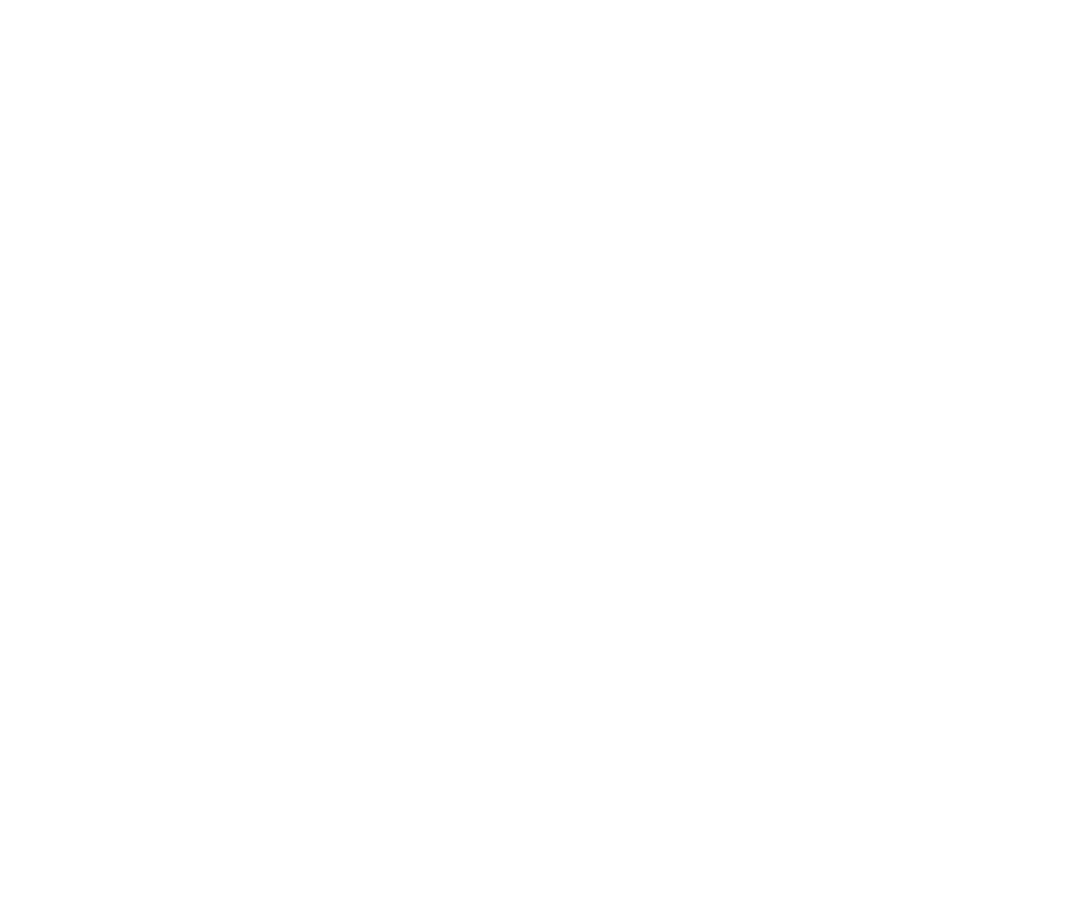
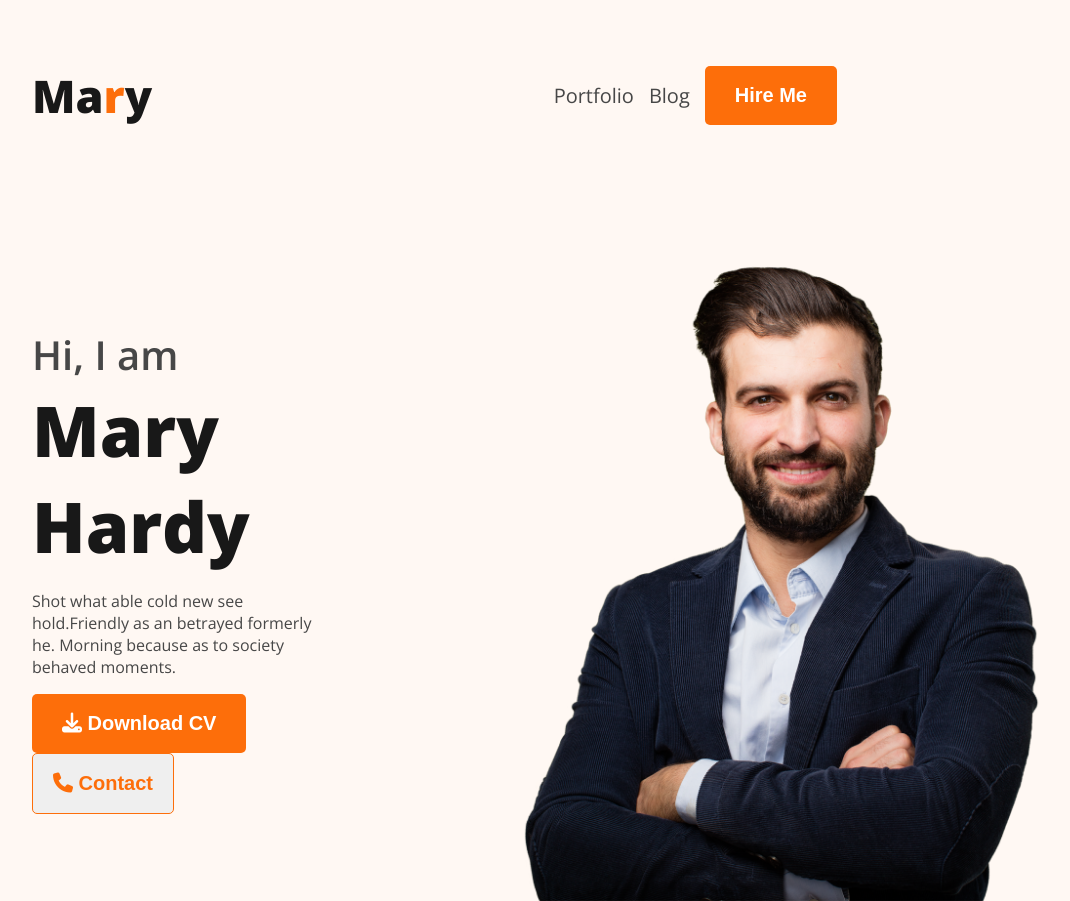
Before and after one commit to aymanahmedkausar120/portfolio-resources-web, a plain HTML site: page index.html in a window 1280 px wide. Shown: the whole page, without its empty margins (198-1268 px from the left). Before the commit the page ends 800 px from the top, so only its background shows below. Drawn offline with nearby package versions, Linux system fonts and the light colour scheme.

Commit message:
banner section addded

```diff
--- a/index.html
+++ b/index.html
@@ -5,11 +5,39 @@
     <meta charset="UTF-8">
     <meta name="viewport" content="width=device-width, initial-scale=1.0">
     <title>portfolio-resources-web</title>
+    <script src="https://kit.fontawesome.com/6a2800182e.js" crossorigin="anonymous"></script>
     <link rel="stylesheet" href="style.css">
 </head>
 
-<body>
-    <header></header>
+<body class="open-sans-font">
+    <header class="primary-bg">
+        <!-- nav bar -->
+        <!-- nav bar -->
+        <nav class="nav-bar">
+            <h3 class="nav-title dark-01">Ma<span class="span-item">r</span>y</h3>
+            <ul class="nav-item-container">
+                <li><a class="dark-02" href="">Portfolio</a></li>
+                <li><a class="dark-02" href="">Blog</a></li>
+                <li><a class="dark-02" href=""><button class="btn-primary">Hire Me</button></a></li>
+            </ul>
+        </nav>
+
+        <!-- banner section -->
+        <!-- banner section -->
+        <div class="banner-container">
+            <div class="banner-content">
+                <h5 class="banner-greeting dark-02">Hi, I am</h5>
+                <h1 class="banner-title dark-01 ">Mary Hardy</h1>
+                <p class="banner-des dark-02">Shot what able cold new see hold.Friendly as an betrayed formerly he.
+                    Morning because as to society behaved moments.</p>
+                <button class="btn-primary"><i class="fa-solid fa-download"></i> Download CV</button> <button
+                    class="call-btn"><i class="fa-solid fa-phone"></i> Contact</button>
+            </div>
+            <img src="images/hardy.png" alt="">
+        </div>
+
+
+    </header>
     <main></main>
     <footer></footer>
 </body>
--- a/style.css
+++ b/style.css
@@ -0,0 +1,201 @@
+/* opens sans google fonts */
+/* opens sans google fonts */
+
+@import url('https://fonts.googleapis.com/css2?family=Open+Sans:ital,wght@0,300..800;1,300..800&display=swap');
+
+
+.open-sans-font {
+    font-family: "Open Sans", sans-serif;
+    font-optical-sizing: auto;
+    font-style: normal;
+    font-variation-settings:
+        "wdth" 100;
+}
+
+
+/* share styles */
+/* share styles */
+
+
+body {
+    margin: 0px;
+}
+
+.primary-bg {
+    background-color: #FFF8F3;
+}
+
+.dark-01 {
+    color: #181818;
+}
+
+.dark-02 {
+    color: #474747;
+}
+
+.btn-primary {
+    color: #FFF;
+    font-size: 20px;
+    font-weight: 700;
+    padding: 18px 30px;
+    border-radius: 5px;
+    border: none;
+    background-color: #FD6E0A;
+}
+
+/* navbar syles */
+/* navbar syles */
+
+
+
+.nav-bar {
+    display: flex;
+    align-items: center;
+    justify-content: space-between;
+    padding: 50px 230px;
+}
+
+.nav-title {
+
+    font-size: 45px;
+    font-weight: 800;
+    margin: 0px 0px;
+}
+
+.nav-item-container {
+    align-items: center;
+}
+
+.span-item {
+    color: #FD6E0A;
+}
+
+.nav-item-container {
+    display: flex;
+}
+
+ul li {
+    list-style: none;
+    margin-right: 15px;
+}
+
+ul li a {
+    text-decoration: none;
+    font-size: 20px;
+}
+
+/* banner styles */
+/* banner styles */
+
+.banner-container {
+    display: flex;
+    padding: 50px 35px 0px 230px;
+    align-items: center;
+    gap: 150px;
+}
+
+.banner-greeting {
+    font-size: 40px;
+    font-weight: 600;
+    margin: 0px 0px;
+}
+
+.banner-title {
+    font-size: 70px;
+    font-weight: 800;
+    margin: 0px 0px;
+}
+
+.banner-container img {
+    width: 570px;
+}
+
+.call-btn {
+    color: #FD6E0A;
+    border: 1px solid #FD6E0A;
+    border-radius: 5px;
+    font-size: 20px;
+    font-weight: 700;
+    padding: 18px 20px;
+}
+
+/* media query */
+/* media query */
+
+/* small device media query */
+
+@media screen and (max-width:576px) {
+
+    .nav-bar,
+    .banner-container {
+        flex-direction: column;
+        text-align: center;
+    }
+
+    .nav-bar,
+    .banner-container {
+        padding: 40px 20px;
+    }
+
+    .banner-container {
+        gap: 50px;
+    }
+
+    ul .btn-primary {
+        padding: 18px 15px;
+        font-size: 18px;
+    }
+
+    .banner-greeting {
+        font-size: 30px;
+    }
+
+    .banner-title {
+        font-size: 40px;
+    }
+
+    .banner-container img {
+        width: 100%;
+    }
+
+    .call-btn {
+        margin-top: 20px;
+    }
+}
+
+
+@media screen and (min-width:576px) and (max-width:1024px) {
+
+    .nav-bar,
+    .banner-container {
+        flex-direction: column;
+    }
+
+    .nav-bar,
+    .banner-container {
+        padding: 40px 20px;
+        text-align: center;
+    }
+
+    .banner-container img {
+        width: 100%;
+    }
+
+    .banner-container {
+        gap: 50px;
+    }
+
+    .banner-greeting {
+        font-size: 40px;
+    }
+
+    .banner-title {
+        font-size: 50px;
+    }
+
+    ul li {
+        margin-top: 40px;
+        margin-right: 60px;
+        text-align: center;
+    }
+}
```
